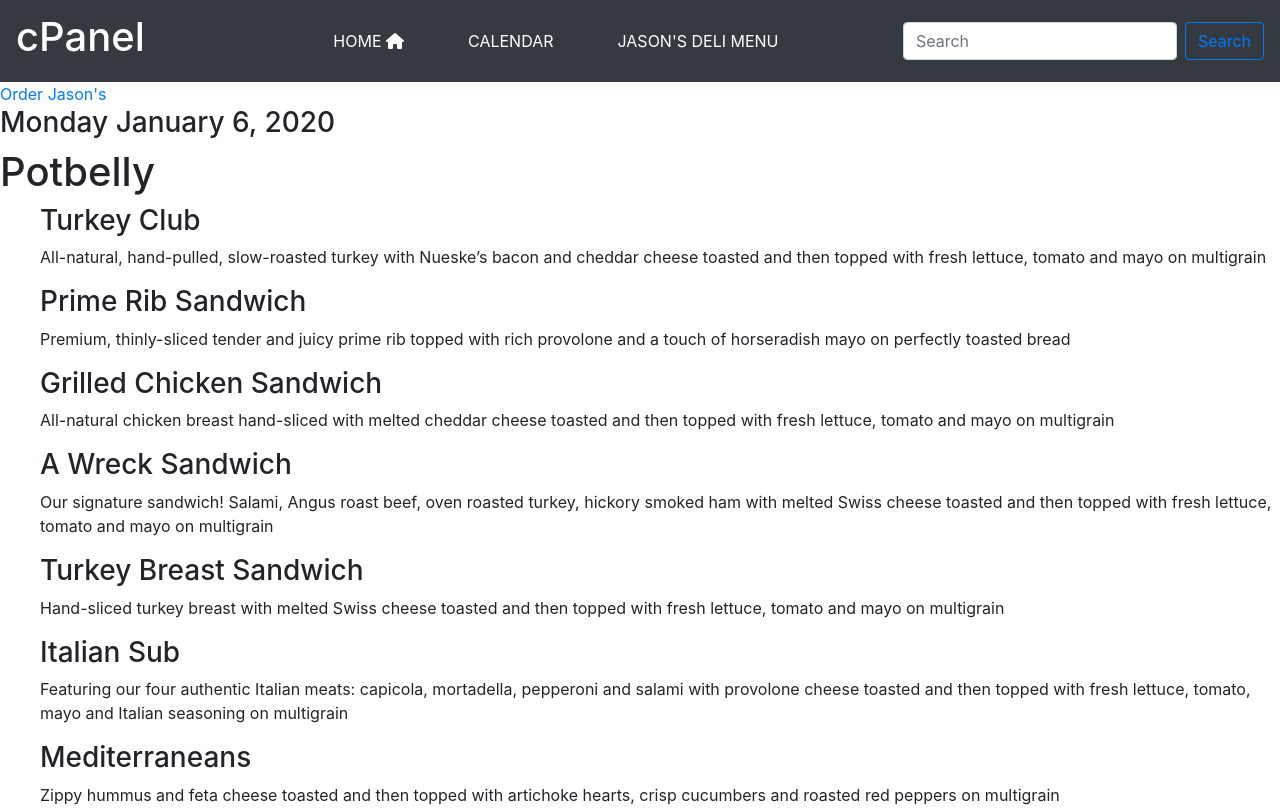
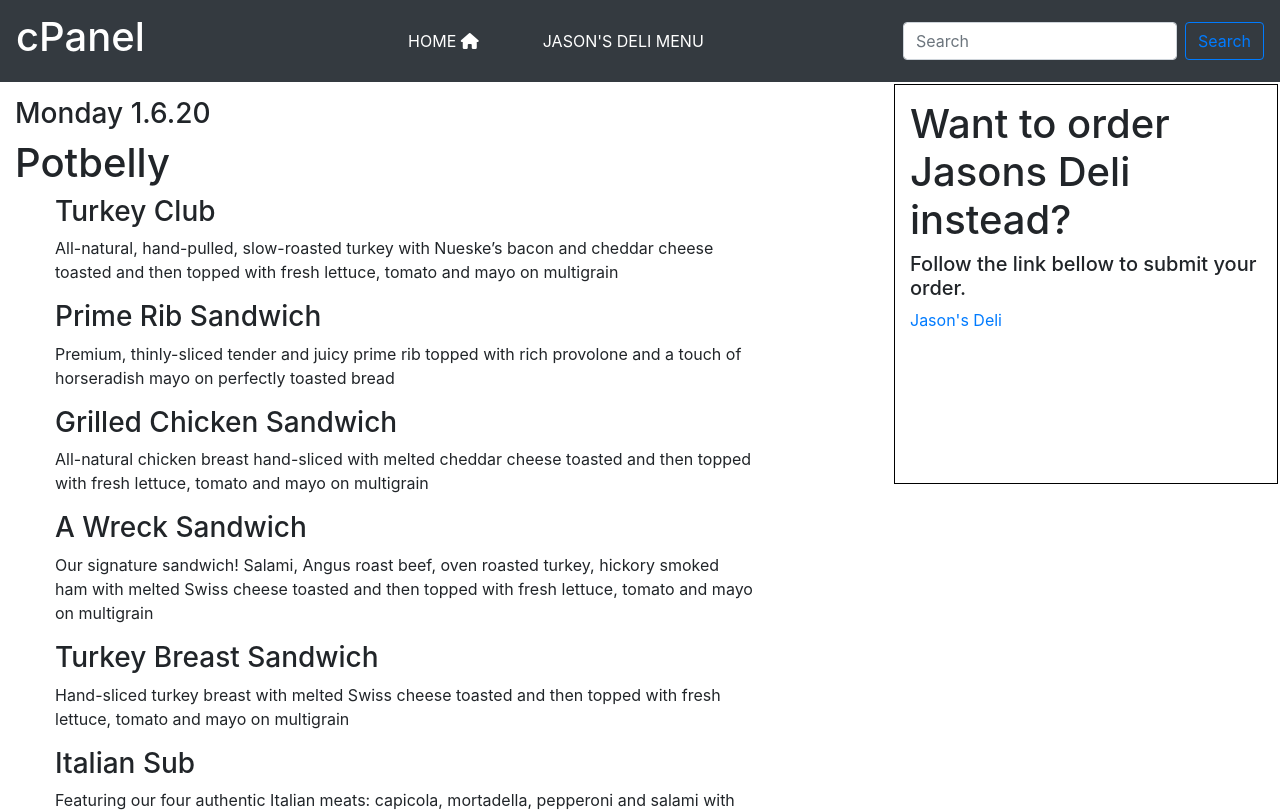
Before and after one commit to paigeballard/react-project, a React (Create React App) app: page /restaurant/1 in a window 1280 px wide. Shown: the top 812 px of the page. Built offline with nearby package versions, Linux system fonts and the light colour scheme.

Commit message:
added module to menu page and jasons page to order

```diff
--- a/src/App.js
+++ b/src/App.js
@@ -8,7 +8,7 @@
 import Jasons from './components/pages/Jasons'
 import NotFoundPage from './components/pages/NotFoundPage'
 import Restaurant from './components/pages/Restaurant'
-import MyCal from './components/pages/Calendar'
+// import MyCal from './components/pages/Calendar'
 
 
 class App extends Component {
@@ -26,7 +26,7 @@
         <Switch>
           <Route exact path='/home' component={Home} />
           <Route exact path='/' component={Home} />
-          <Route path='/calendar' component={MyCal} />
+          {/* <Route path='/calendar' component={MyCal} /> */}
           <Route path='/jasons' component={Jasons} />
           <Route path='/restaurant/:id' component={Restaurant} />
           <Route component={NotFoundPage} />
--- a/src/components/data.js
+++ b/src/components/data.js
@@ -5,8 +5,8 @@
 export const cardInfo = [
   {
     id: 1,
-    day: 'Monday',
-    date: 'January 6, 2020',
+    day: 'Monday 1.6.20',
+    date: '',
     name: 'Potbelly',
     description: 'Sandwiches',
     url: 'https://api-potbelly-production.fuzzstaging.com/proxy/global-menu',
@@ -73,7 +73,8 @@
   },
   {
     id: 2,
-    day: 'Tuesday, January 7, 2020',
+    day: 'Tuesday 1.7.20',
+    date: '',
     name: 'Berryhill Baja',
     description: 'Tex-Mex',
     url: 'https://pappasitos.com/menu/',
@@ -140,7 +141,8 @@
   },
   {
     id: 3,
-    day: 'Wednesday, January 8, 2020',
+    day: 'Wednesday 1.8.20',
+    date: '',
     name: 'Niko Nikos',
     description: 'Greek',
     url: 'http://www.nikonikos.com/Menus/Montrose/',
@@ -199,7 +201,8 @@
   },
   {
     id: 4,
-    day: 'Thursday, January 9, 2020',
+    day: 'Thursday 1.9.20',
+    date: '',
     name: 'PF Changs',
     description: 'Chinese',
     url: 'https://www.pfchangs.com/menu',
@@ -278,7 +281,8 @@
   },
   {
     id: 5,
-    day: 'Friday, January 10, 2020',
+    day: 'Friday 1.10.20',
+    date: '',
     name: 'Pinks Pizza',
     description: 'Pizza',
     url: 'https://pinkspizza.com/menu/',
@@ -361,8 +365,8 @@
   },
   {
     id: 6,
-    day: 'Monday, January 13, 2020',
-    // date: moment(new Date()).format('MMM Do'),
+    day: 'Monday 1.13.20',
+    date: '',
     name: 'Thai Cottage',
     description: 'Thai',
     url: '',
@@ -461,8 +465,8 @@
   },
   {
     id: 7,
-    day: 'Tuesday, January 14, 2020',
-    // date: moment(new Date()).add(1, 'days').calendar(),
+    day: 'Tuesday 1.14.20',
+    date: '',
     name: 'Red Robbins',
     description: 'Burgers',
     url: '',
@@ -501,7 +505,8 @@
   },
   {
     id: 8,
-    day: 'Wednesday, January 15, 2020',
+    day: 'Wednesday 1.15.20',
+    date: '',
     name: 'Cool Runnings',
     description: 'Jamaican',
     url: '',
@@ -560,7 +565,8 @@
   },
   {
     id: 9,
-    day: 'Thursday, January 16, 2020',
+    day: 'Thursday 1.16.20',
+    date: '',
     name: 'Salata',
     description: 'Salads',
     url: '',
@@ -599,7 +605,8 @@
   },
   {
     id: 10,
-    day: 'Friday, January 17, 2020',
+    day: 'Friday 1.17.20',
+    date: '',
     name: 'The Halal Guys',
     description: 'Gyro & Chicken',
     url: '',
@@ -634,7 +641,8 @@
   },
   {
     id: 11,
-    day: 'Monday, January 20, 2020',
+    day: 'Monday 1.20.20',
+    date: '',
     name: 'Govindas',
     description: 'Vegetarian Indian',
     url: '',
@@ -677,7 +685,8 @@
   },
   {
     id: 12,
-    day: 'Tuesday, January 21, 2020',
+    day: 'Tuesday 1.21.20',
+    date: '',
     name: 'Zoes Kitchen',
     description: 'Greek',
     url: '',
@@ -720,7 +729,8 @@
   },
   {
     id: 13,
-    day: 'Wednesday, January 22, 2020',
+    day: 'Wednesday 1.22.20',
+    date: '',
     name: 'Bucca di Beppo',
     description: 'Italian',
     url: '',
@@ -779,7 +789,8 @@
   },
   {
     id: 14,
-    day: 'Thursday, January 23, 2020',
+    day: 'Thursday 1.23.20',
+    date: '',
     name: 'Maine-ly',
     description: 'Lobster Rolls and Sandwiches',
     url: '',
@@ -854,7 +865,8 @@
   },
   {
     id: 15,
-    day: 'Friday, January 24, 2020',
+    day: 'Friday 1.24.20',
+    date: '',
     name: 'Chuys',
     description: 'Tex-Mex',
     url: '',
@@ -946,6 +958,7 @@
   {
     id: 16,
     day: 'Monday, January 27, 2020',
+    date: '',
     name: 'Nam Noodles and More',
     description: 'Vietnamese',
     url: '',
@@ -1005,6 +1018,7 @@
   {
     id: 17,
     day: 'Tuesday, January 28, 2020',
+    date: '',
     name: 'Gatlins BBO',
     description: 'BBQ',
     url: '',
@@ -1068,6 +1082,7 @@
   {
     id: 18,
     day: 'Wednesday, January 29, 2020',
+    date: '',
     name: 'FreeBirds',
     description: 'Burritos',
     url: '',
@@ -1115,6 +1130,7 @@
   {
     id: 19,
     day: 'Thursday, January 30, 2020',
+    date: '',
     name: 'Antones',
     description: 'Sandwiches',
     url: '',
@@ -1186,6 +1202,7 @@
   {
     id: 20,
     day: 'Friday, January 31, 2020',
+    date: '',
     name: 'Star Pizza',
     description: 'Pizza',
     url: '',
--- a/src/components/layouts/Navbar.js
+++ b/src/components/layouts/Navbar.js
@@ -16,9 +16,9 @@
           <li className='nav-item active'>
             <Link className='nav-link text-white text-uppercase ml-5' to='/home'>Home&nbsp;<i className='fas fa-home' /> </Link>
           </li>
-          <li className='nav-item'>
+          {/* <li className='nav-item'>
             <Link className='nav-link text-white text-uppercase ml-5' to='/calendar'>Calendar</Link>
-          </li>
+          </li> */}
           <li className='nav-item'>
             <Link className='nav-link text-white text-uppercase ml-5' to='/jasons'>Jason's Deli Menu</Link>
           </li>
--- a/src/components/pages/Home.js
+++ b/src/components/pages/Home.js
@@ -38,6 +38,7 @@
     const renderPageNumbers = pageNumbers.map(number => {
       return (
         <button
+          className='btn btn-default'
           key={number}
           id={number}
           onClick={this.handleClick}
--- a/src/components/pages/Jasons.js
+++ b/src/components/pages/Jasons.js
@@ -68,46 +68,8 @@
   render () {
     const { formErrors } = this.state;
     return (
-      <div>
         <div className='wrapper'>
-          <div className='form-wrapper'>
-            <h1>Would you rather Jasons?</h1>
-            <form onSubmit={this.handleSubmit} noValidate>
-              <div className='fullName'>
-                <label htmlFor='fullName'>Name</label>
-                <input
-                  type='text'
-                  className={formErrors.fullName.length > 0 ? "error" : null}
-                  placeholder='Name'
-                  name='fullName'
-                  noValidate
-                  onChange={this.handleChange}
-                />
-                {formErrors.fullName.length > 0 && (
-                  <span className="errorMessage">{formErrors.fullName}</span>
-                )}
-              </div>
-              <div className='foodOrder'>
-                <lable htmlFor='foodOrder'>Food Order</lable>
-                <input
-                  type='text'
-                  className={formErrors.foodOrder.length > 0 ? "error" : null}
-                  placeholder='Food Order'
-                  name='foodOrder'
-                  noValidate
-                  onChange={this.handleChange}
-                />
-                 {formErrors.foodOrder.length > 0 && (
-                  <span className="errorMessage">{formErrors.foodOrder}</span>
-                )}
-              </div>
-              <div className='submitOrder'>
-                <button type='submit'>Submit Order</button>
-              </div>
-            </form>
-          </div>
-        </div>
-
+          <div className='mainJason'>
      <h1>Soups</h1>
      <ul>
           <li>Broccoli Cheese</li>
@@ -218,7 +180,47 @@
             <p>Made with our all-new, grilled, whole chicken breast fillet, chipotle aioli, leafy lettuce, tomato, on a toasted organic ancient grain bun. Served with chips or baked chips and a pickle. A Limited Time Offer!</p>
           </li>
         </ul>
-   </div>
+        </div>
+          <div className='sidebar'>
+          <div className='form-wrapper'>
+            <h1>Would you rather Jasons?</h1>
+            <form onSubmit={this.handleSubmit} noValidate>
+              <div className='fullName'>
+                <label htmlFor='fullName'>Full Name</label>
+                <input
+                  type='text'
+                  className={formErrors.fullName.length > 0 ? "error" : null}
+                  placeholder='First and Last Name'
+                  name='fullName'
+                  noValidate
+                  onChange={this.handleChange}
+                />
+                {formErrors.fullName.length > 0 && (
+                  <span className="errorMessage">{formErrors.fullName}</span>
+                )}
+              </div>
+              <div className='foodOrder'>
+                <lable htmlFor='foodOrder'>Food Order</lable>
+                <input
+                  type='text'
+                  className={formErrors.foodOrder.length > 0 ? "error" : null}
+                  placeholder='Food Order'
+                  name='foodOrder'
+                  noValidate
+                  onChange={this.handleChange}
+                />
+                 {formErrors.foodOrder.length > 0 && (
+                  <span className="errorMessage">{formErrors.foodOrder}</span>
+                )}
+              </div>
+              <div className='submitOrder'>
+                <button className='btn btn-outline-primary' type='submit'>Submit Order</button>
+              </div>
+            </form>
+          </div>
+        </div>
+      </div>
+
     )
   }
 }
--- a/src/components/pages/Restaurant.js
+++ b/src/components/pages/Restaurant.js
@@ -24,8 +24,9 @@
     console.log(menu)
     return (
       <div>
-        <Link to='/jasons'>Order Jason's</Link>
-  <h3>{menu.day} {menu.date}</h3>
+        <div className='wrapper'>
+          <div className='mainRestaurant'>
+          <h3>{menu.day}</h3>
         <h1>{menu.name}</h1>
         {menu.todaysMenu.map(item => {
           return <div>
@@ -35,6 +36,13 @@
             </ul>
           </div>
         })}
+          </div>
+        <div className='sidebarTwo'>
+          <h1>Want to order Jasons Deli instead?</h1>
+          <h5>Follow the link bellow to submit your order.</h5>
+          <Link to='/jasons'>Jason's Deli</Link>
+        </div>
+        </div>
       </div>
     )
   }
--- a/src/index.css
+++ b/src/index.css
@@ -23,10 +23,6 @@
   border: none
 }
 
-.card-img-top {
-  /* object-fit: cover; */
-}
-
 :root {
   --space: 1.5em 0;
   --space: 2em 0;
@@ -41,6 +37,7 @@
   display: flex;
   min-height: 100vh;
   flex-direction: column;
+  align-items: center;
 }
 
 .Site-content {
@@ -56,3 +53,62 @@
   height: 0;
   visibility: hidden;
 }
+
+.wrapper {
+  display: flex;
+  /* flex-direction: row-reverse; */
+  justify-content: space-between;
+}
+
+.sidebar {
+  border: 1px solid black;
+  padding: 15px;
+  margin-top: 2px;
+  margin-right: 2px;
+  background-color: #fff;
+  width: 40%;
+  height: 60vh;
+  position: -webkit-sticky;
+  position: sticky;
+  top: 0;
+
+}
+
+.mainJason {
+  width: 60%;
+  padding: 15px;
+  /* height: 150vh; */
+}
+
+.fullName,
+.foodOrder {
+  padding: 10px;
+}
+
+.sidebarTwo {
+  flex-direction: row-reverse;
+  border: 1px solid black;
+  padding: 15px;
+  margin-top: 2px;
+  margin-right: 2px;
+  background-color: #fff;
+  width: 30%;
+  height: 50vh;
+  position: -webkit-sticky;
+  position: sticky;
+  top: 0;
+}
+
+.mainRestaurant {
+  width: 60%;
+  padding: 15px;
+  /* height: 150vh; */
+}
+
+.card-title {
+  text-align: center;
+}
+
+.card-text {
+  text-align: center;
+}
```
